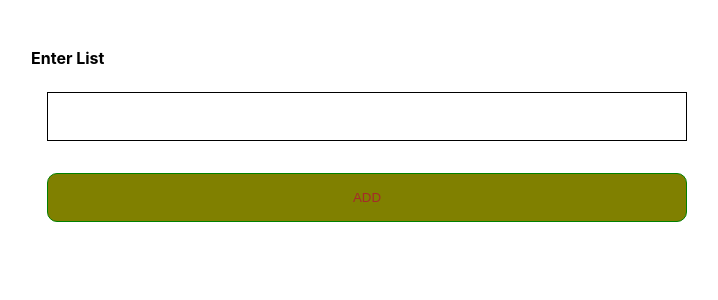
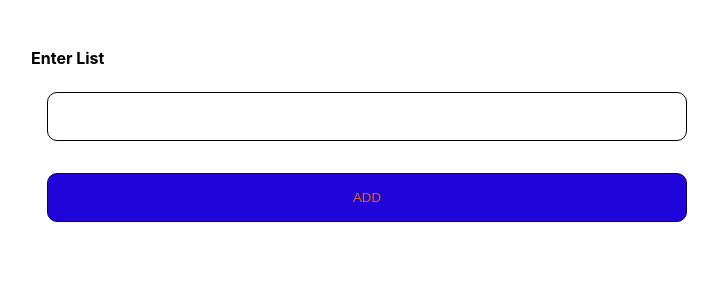
Before and after one commit to TFVO11/ListApp_project, a React (Create React App) app: page / in a window 1280 px wide. Shown: the top 300 px of the page, without its empty margins (289-1007 px from the left). Built offline with nearby package versions, Linux system fonts and the light colour scheme.

Commit message:
repactoring_TodoList.module.css

```diff
--- a/src/components/List/AddTodoItem.module.css
+++ b/src/components/List/AddTodoItem.module.css
@@ -13,6 +13,7 @@
 
 .input input {
     border: 1px solid black;
+    border-radius: 10px;
     box-sizing:border-box;
     margin: 1rem;
     padding: 1rem;
--- a/src/components/List/TodoListDisplay.module.css
+++ b/src/components/List/TodoListDisplay.module.css
@@ -1,7 +1,7 @@
 .List {
-    margin: 1rem auto;
+    margin: 2rem auto;
     width: 100%;
-    max-width: 50%;
+    max-width: 40rem;
 }
 
 .List ul {
--- a/src/components/UI/Button.module.css
+++ b/src/components/UI/Button.module.css
@@ -1,7 +1,7 @@
 .button {
-    border: 1px solid green;
-    color:brown;
-    background-color: olive;
+    border: 1px solid #0E025C;
+    color:#DB6A1A;
+    background-color: #2005DB;
     padding: 1rem;
     margin: 1rem;
     border-radius: 10px;
--- a/src/pages/Home/TodoListHome.js
+++ b/src/pages/Home/TodoListHome.js
@@ -1,4 +1,5 @@
 import React, { useState } from "react";
+import Wrapper from "../../components/Helpers/Wrapper";
 import AddTodoItem from "../../components/List/AddTodoItem";
 import TodoListDisplay from "../../components/List/TodoListDisplay";
 
@@ -21,10 +22,12 @@ function TodoListHome() {
     };
 
     return (
+        <Wrapper>
         <div>
             <AddTodoItem onAddTodoItem={handleAddTodoItem} />
             <TodoListDisplay todoList={todoList} onRemove={handleDelete}/>
         </div>
+        </Wrapper>
 
     );
 }
```
